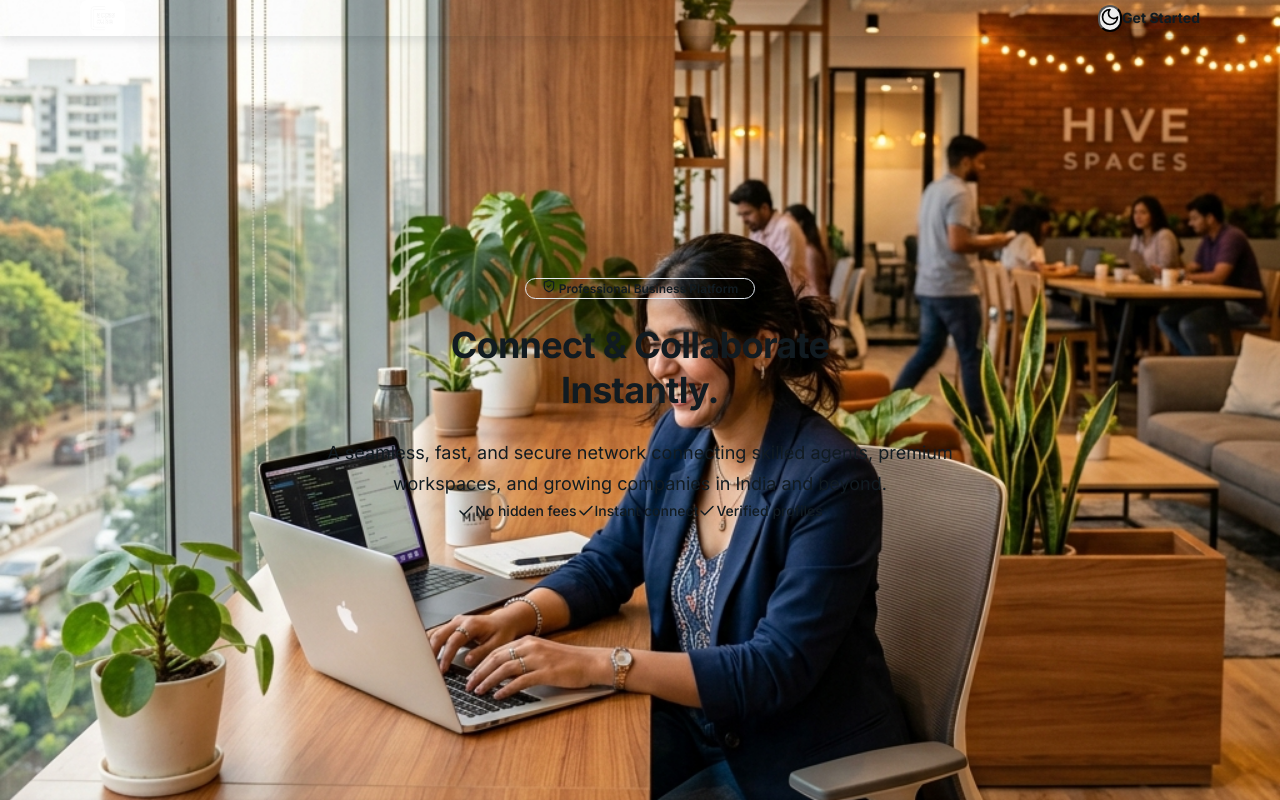
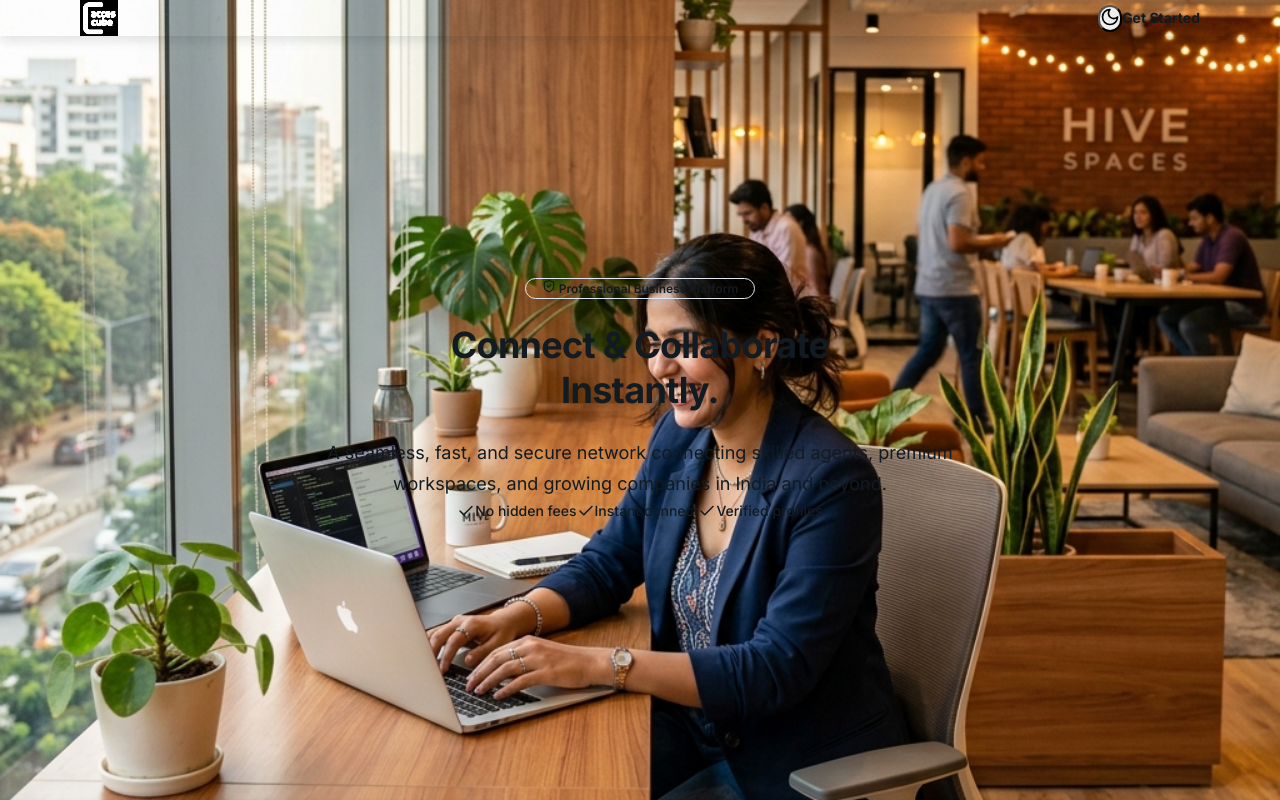
Before and after one commit to accescube/accescube, a React (Vite) app: page / in a window 1280 px wide. Shown: the top 800 px of the page. Built offline with nearby package versions, Linux system fonts and the light colour scheme; no server answers; the database is empty.

Commit message:
Use logo.png with invert filter - white visible logo on dark glassmorphism navbar

```diff
--- a/src/pages/Landing.jsx
+++ b/src/pages/Landing.jsx
@@ -40,14 +40,12 @@ function Landing() {
             <header className="fixed top-0 w-full z-50 backdrop-blur-md bg-black/30 border-b border-white/10 shadow-lg">
                 <div className="max-w-6xl mx-auto px-4 py-3 flex items-center justify-between">
                     <div className="flex items-center">
-                        <Link to="/" className="flex items-center">
-                            <div style={{ background: 'white', borderRadius: '8px', padding: '4px 8px', display: 'inline-flex', alignItems: 'center' }}>
-                                <img
-                                    src="/logo-transparent.png"
-                                    alt="Accescube Logo"
-                                    style={{ height: '28px', width: 'auto', maxWidth: '100px', objectFit: 'contain', display: 'block' }}
-                                />
-                            </div>
+                        <Link to="/">
+                            <img
+                                src="/logo.png"
+                                alt="Accescube Logo"
+                                style={{ height: '36px', width: 'auto', maxWidth: '120px', objectFit: 'contain', filter: 'invert(1) brightness(10)', display: 'block' }}
+                            />
                         </Link>
                     </div>
 
```
